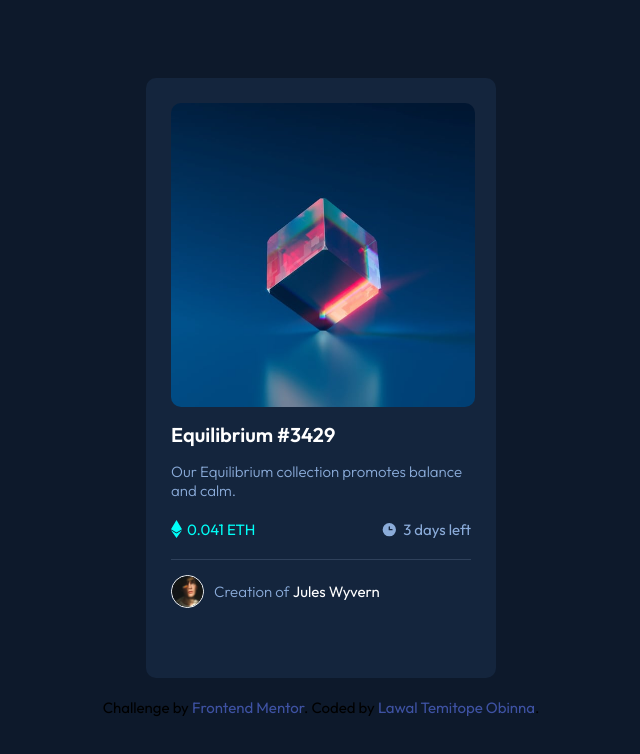
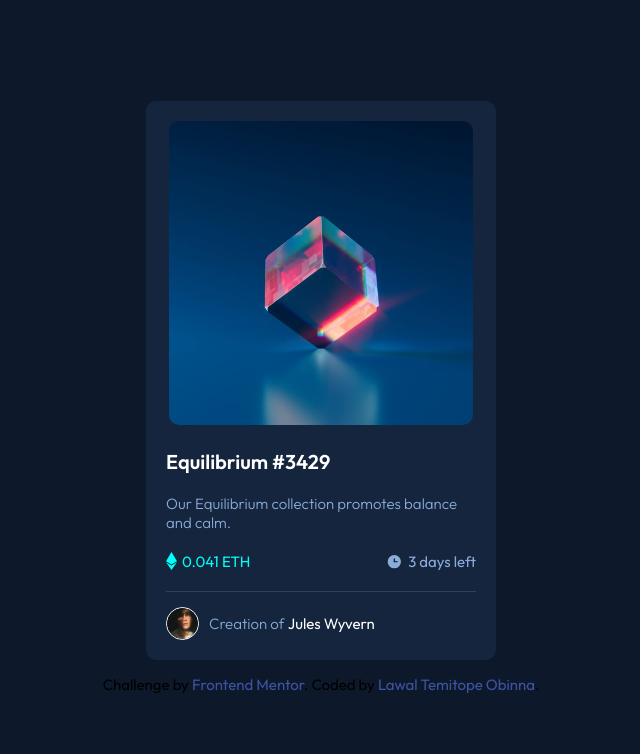
Before and after one commit to TopeLawal/nft-preview-card, a plain HTML site: page index.html in a window 1280 px wide. Shown: the whole page, without its empty margins (319-959 px from the left). Drawn offline with Linux system fonts and the light colour scheme.

Commit message:
restyled the nft card component

```diff
--- a/index.html
+++ b/index.html
@@ -11,16 +11,16 @@
   <title>Frontend Mentor | NFT preview card component</title>
 </head>
 <body>
-  <div class="card">
+  <main class="card">
     <div class="img-container">
       <img src="./images/image-equilibrium.jpg" alt="equilibrum" class="equilibrum">
       <div class="view-container"><img src="./images/icon-view.svg" alt="view" class="view"></div>
     </div>
-    <a href="#" target="_blank" class="heading">Equilibrium #3429</a>
+    <h1>Equilibrium #3429</h1>
 
     <p>Our Equilibrium collection promotes balance and calm.</p>
 
-    <div class="card-flex">
+    <section class="pricing-flex">
       <div class="eth-flex">
         <img src="./images/icon-ethereum.svg" alt="ethereum" class="ethereum">
         <span class="eth">0.041 ETH</span>
@@ -29,17 +29,17 @@
         <img src="./images/icon-clock.svg" alt="clock" class="clock">
         <span class="days">3 days left</span>
       </div>
-    </div>
+    </section>
     <hr class="line">
     <footer class="main-footer">
       <img src="./images/image-avatar.png" alt="avatar" class="avatar">
       <p>Creation of <a href="#" target="_blank" class="footer-link">Jules Wyvern</a></p>
     </footer>
-  </div>
+  </main>
 
-  <div class="attribution">
+  <footer class="attribution">
     Challenge by <a href="https://www.frontendmentor.io?ref=challenge" target="_blank">Frontend Mentor</a>.
     Coded by <a href="#">Lawal Temitope Obinna</a>.
-  </div>
+  </footer>
 </body>
 </html>
--- a/style.css
+++ b/style.css
@@ -15,22 +15,24 @@
     --soft-blue: hsl(215, 51%, 70%);
     --cyan: hsl(178, 100%, 50%);
 }
+html {
+    font-size: 62.5%;
+}
 * {
     box-sizing: border-box;
+    margin: 0;
+    padding: 0;
 }
 
 body {
-    margin: 0;
-    padding: 0;
     font-family: 'Outfit', sans-serif;
-    font-size: 15px;
+    font-size: 1.5rem;
     background-color: var(--dark-blue-main);
     height: calc(100vh - 1px);
     display: flex;
     flex-direction: column;
     justify-content: center;
     align-items: center;
-    gap: 5px;
 }
 
 
@@ -39,37 +41,48 @@ a {
     cursor: pointer;
 }
 
+h1 {
+    color: var(--white);
+    font-size: 2rem;
+    font-weight: 600;
+    margin: 20px 0;
+    cursor: pointer;
+}
+
+h1:hover {
+    color: var(--cyan);
+}
+
 p {
     color: var(--soft-blue);
     font-weight: 300;
-    font-size: 15px;
+    font-size: 1.5rem;
 }
 
 
 .card {
     width: 350px;
     max-width: 100%;
-    height: 600px;
     border-radius: 10px;
     background-color: var(--dark-blue-card);
-    padding: 25px;
+    padding: 20px;
     margin-bottom: 10px;
-}
-
-.card img.equilibrum {
-    width: 100%;
-    height: 100%;
-    border-radius: 10px;
 }
 
 .img-container {
     width: 304px;
-    height: 304px;
+    height: auto;
+    margin: 0 auto;
     border-radius: 10px;
-    margin-bottom: 15px;
     cursor: pointer;
     position: relative;
 }
+
+.img-container img.equilibrum {
+    width: 100%;
+    border-radius: 10px;
+}
+
 
 .img-container:hover::after {
     content: "";
@@ -96,17 +109,7 @@ p {
     opacity: 1;
 }
 
-.heading {
-    color: var(--white);
-    font-size: 20px;
-    font-weight: 600;
-}
-
-.heading:hover {
-    color: var(--cyan);
-}
-
-.card-flex {
+.pricing-flex {
     display: flex;
     justify-content: space-between;
     align-items: center;
@@ -135,6 +138,7 @@ p {
     border: none;
     background-color: var(--dark-blue-line);
     height: 1px;
+    margin-bottom: 15px;
 }
 
 .main-footer {
```
